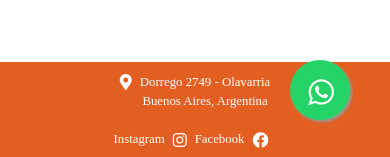
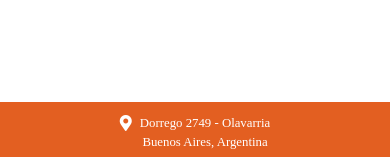
Before and after one commit to AyelenBarrale/libreria_altamira, a React (Create React App) app: page / in a window 390 px wide. Shown: the part 684-841 px from the top of the page. Built offline with nearby package versions, Linux system fonts and the light colour scheme; no server answers; the database is empty; a web font is replaced by a local one.

Commit message:
restyle footer en responsive screen

```diff
--- a/src/Components/Footer/Footer.css
+++ b/src/Components/Footer/Footer.css
@@ -67,17 +67,8 @@ html {
     align-items: center;
   }
 
-  .footer-left {
-    padding-bottom: 1rem;
-  }
-
-  .footer-center {
+  .footer-right, .footer-center {
     display: none;
   }
 
-  .footer-right {
-    display: flex;
-    flex-direction: row;
-    justify-content: center;
-  }
 }
--- a/src/Components/WhatsappFloat/WhatsappFloat.css
+++ b/src/Components/WhatsappFloat/WhatsappFloat.css
@@ -24,3 +24,9 @@
 .my-float{
 	padding-left: 10px;
 }
+
+@media only screen and (max-width: 679px) {
+	.float {
+			display: none;
+	}
+}
```
